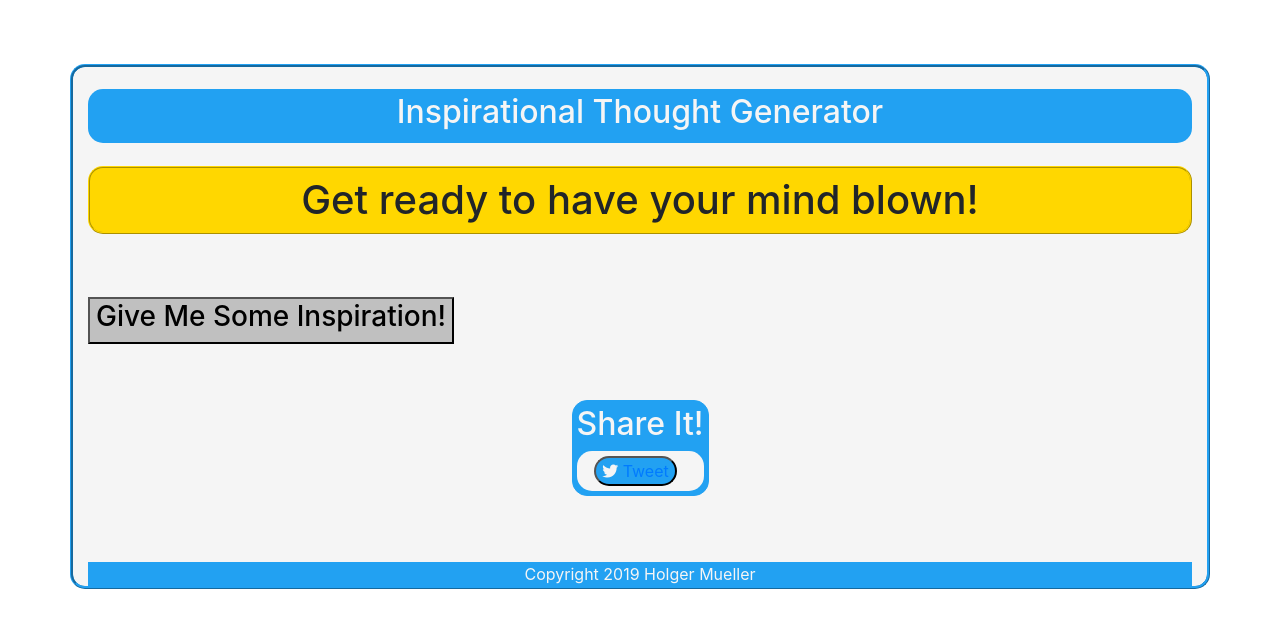
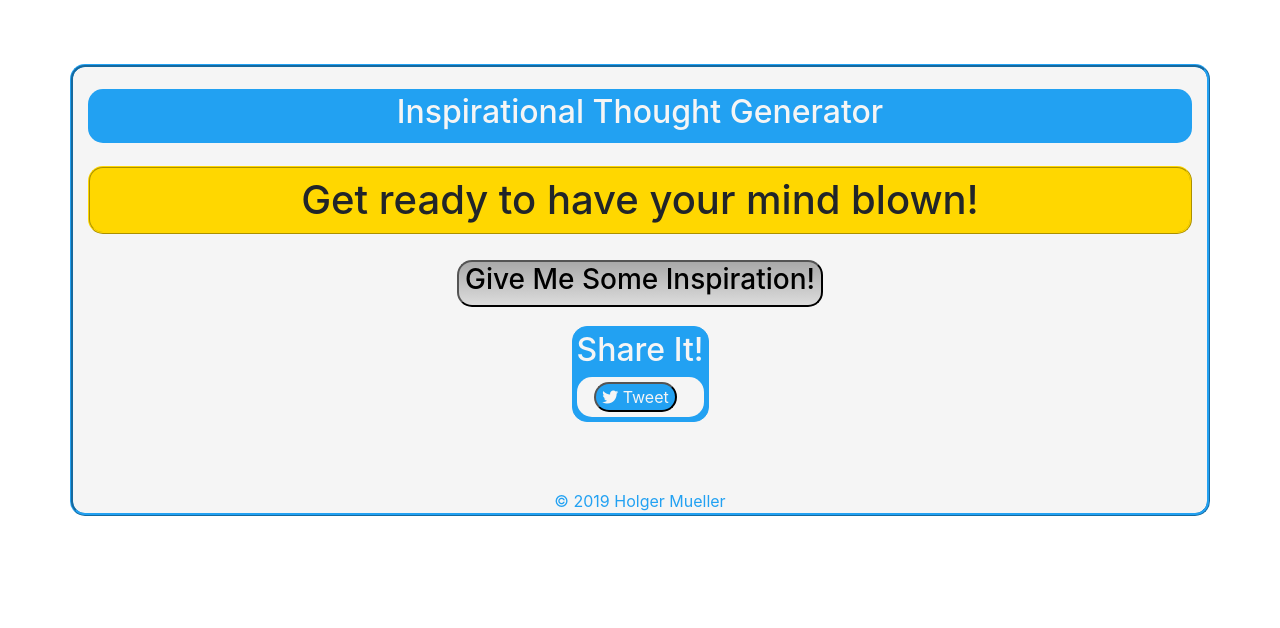
Before and after one commit to Holgermueller/ITG, a website: page public/index.html in a window 1280 px wide. Drawn offline with nearby package versions, Linux system fonts and the light colour scheme.

Commit message:
finished styling

```diff
--- a/public/assets/js/ugly.min.js
+++ b/public/assets/js/ugly.min.js
@@ -1 +1 @@
-$(document).ready(()=>{const t=["Pain is weakness leaving the body.","All who wander are not lost.","Do or do not. There is not try.","It is never too late to become what you want to be.",'The two saddest words are "What if...".',"He who dares, wins."];$(document).on("click","#getThought",()=>{$("#thoughtDisplay").empty();let e=t[Math.floor(Math.random()*t.length)],o=$("<div>").text(e).attr("id","thoughtToDisplay").addClass("thought-to-display");$("#thoughtDisplay").append(o),function(){let t=$("#thoughtToDisplay").text().replace(/\s/g,"+"),e="https://twitter.com/intent/tweet?text="+t;$("#shareTweet").attr("href",e),console.log(t)}()})});
+$(document).ready(()=>{const t=["Pain is weakness leaving the body.","All who wander are not lost.","Do or do not. There is no try.","It is never too late to become what you want to be.",'The two saddest words are "What if...".',"He who dares, wins."];$(document).on("click","#getThought",()=>{$("#thoughtDisplay").empty();let e=t[Math.floor(Math.random()*t.length)],o=$("<div>").text(e).attr("id","thoughtToDisplay").addClass("thought-to-display");$("#thoughtDisplay").append(o),function(){let t=$("#thoughtToDisplay").text().replace(/\s/g,"+"),e="https://twitter.com/intent/tweet?text="+t;$("#shareTweet").attr("href",e),console.log(t)}()})});
--- a/public/assets/less/style.less
+++ b/public/assets/less/style.less
@@ -28,9 +28,16 @@
   border: 2px ridge @secondary-color;
 }
 
+.get-thought-div {
+  margin: auto;
+  width: fit-content;
+}
+
 #getThought {
-  background-color: silver;
+  background-image: linear-gradient(#a9a9a9, #dcdcdc);
+  background-color: #c0c0c0;
   margin: 5% 0%;
+  border-radius: @primary-border-radius;
 }
 
 .twitter-div {
@@ -55,9 +62,14 @@
   margin: 4% 0% 4% 14%;
 }
 
-.footer {
-  margin-top: 6%;
-  background-color: @main-color;
-  text-align: center;
+.twitter-share-button,
+.twitter-share-button:hover {
   color: @main-background-color;
 }
+
+.footer {
+  margin: 6% auto 0 auto;
+  color: @main-color;
+  text-align: center;
+  background-color: @main-background-color;
+}
--- a/public/index.html
+++ b/public/index.html
@@ -36,7 +36,7 @@
         <section class="page-section">
           <h1 id="thoughtDisplay">Get ready to have your mind blown!</h1>
 
-          <div>
+          <div class="get-thought-div">
             <button id="getThought">
               <h3>
                 Give Me Some Inspiration!
@@ -68,7 +68,7 @@
         </section>
       </main>
 
-      <footer class="footer">Copyright 2019 Holger Mueller</footer>
+      <footer class="footer">&copy; 2019 Holger Mueller</footer>
     </div>
 
     <script
```
Also changed, not shown: public/assets/css/style.css, public/assets/css/style.min.css.
